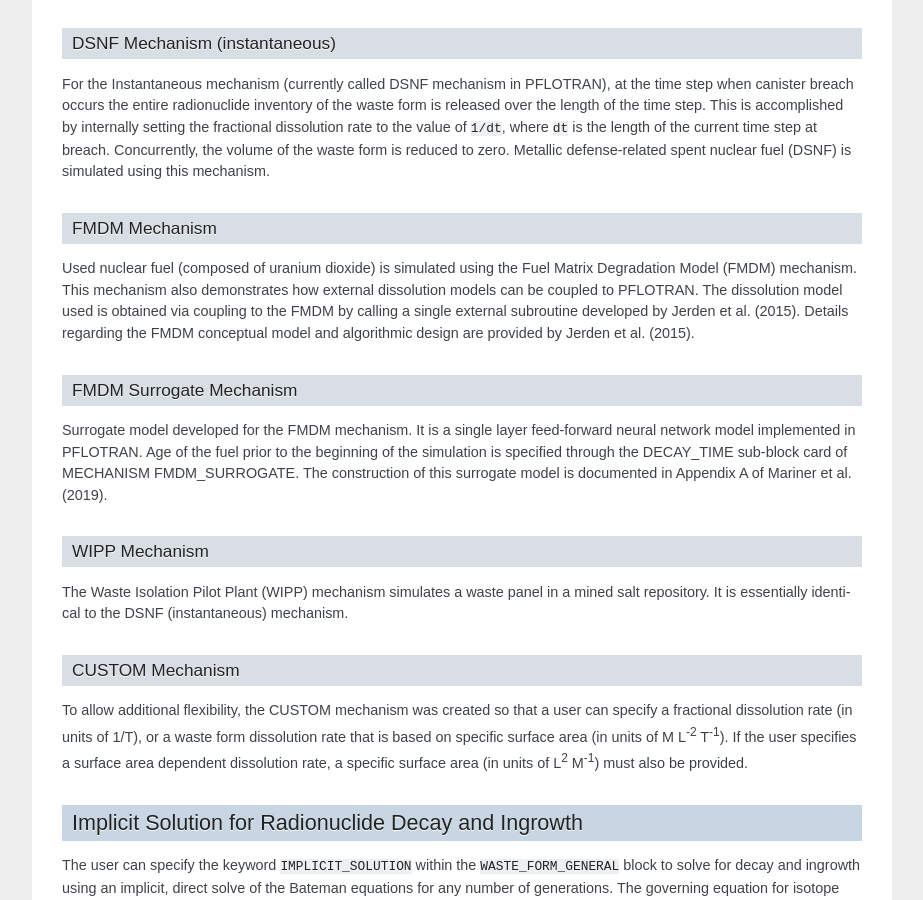
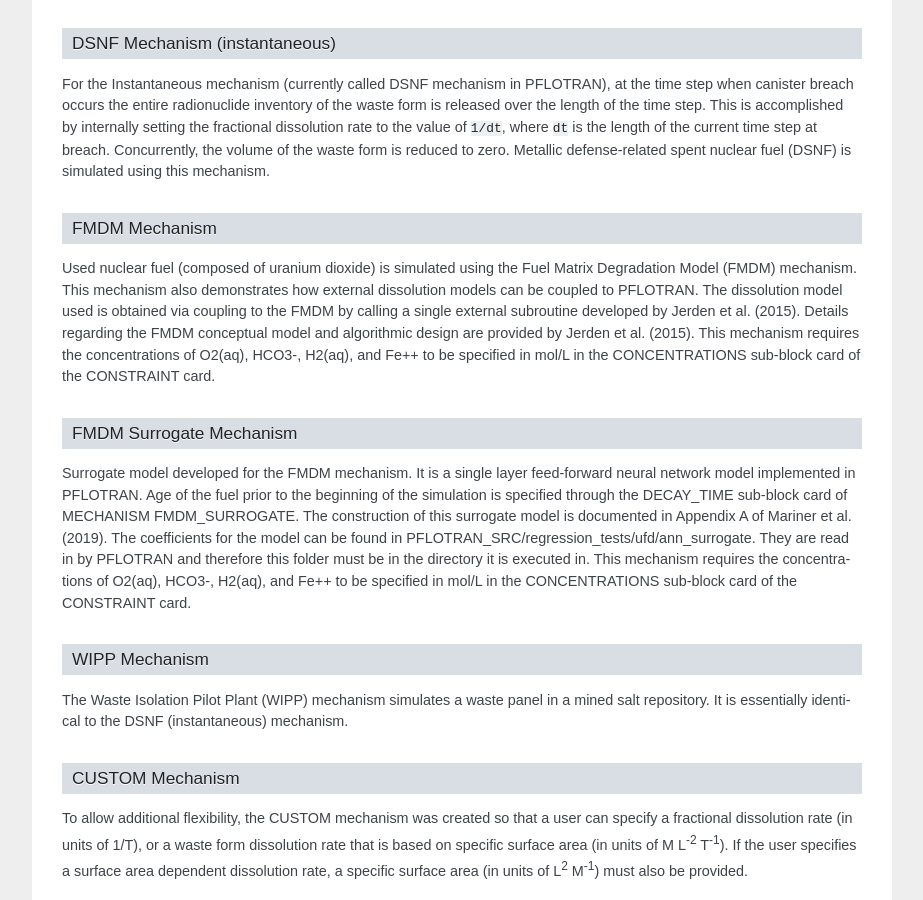
Before and after one commit to Miracloon/pflotran-documentation, a Sphinx documentation site: the page built from source/theory_guide/pm_waste_form.rst, in a window 1280 px wide and 900 px high, scrolled down 2661 px. Shown: the whole window, without its empty margins (318-1241 px from the left). Built offline with Sphinx 7.4.7, drawn with Linux system fonts in a browser that asks for light colours.

Commit message:
added some details for fmdm
  - fixed a typo
  - coefficients needed for the ann model
  - concentrations expected by fmdm and fmdm_surrogate

```diff
--- a/source/theory_guide/pm_waste_form.rst
+++ b/source/theory_guide/pm_waste_form.rst
@@ -187,6 +187,9 @@
 model used is obtained via coupling to the FMDM by calling a single external
 subroutine developed by Jerden et al. (2015). Details regarding the FMDM
 conceptual model and algorithmic design are provided by Jerden et al. (2015).
+This mechanism requires the concentrations of O2(aq), HCO3-, H2(aq),
+and Fe++ to be specified in mol/L in the CONCENTRATIONS sub-block card
+of the CONSTRAINT card.
 
 FMDM Surrogate Mechanism
 ........................
@@ -194,7 +197,12 @@
 feed-forward neural network model implemented in PFLOTRAN. Age of the fuel
 prior to the beginning of the simulation is specified through the DECAY_TIME
 sub-block card of MECHANISM FMDM_SURROGATE. The construction of this surrogate
-model is documented in Appendix A of Mariner et al. (2019).
+model is documented in Appendix A of Mariner et al. (2019). The coefficients
+for the model can be found in PFLOTRAN_SRC/regression_tests/ufd/ann_surrogate.
+They are read in by PFLOTRAN and therefore this folder must be in the
+directory it is executed in. This mechanism requires the concentrations of
+O2(aq), HCO3-, H2(aq), and Fe++ to be specified in mol/L in the CONCENTRATIONS
+sub-block card of the CONSTRAINT card.
 
 WIPP Mechanism
 ..............
--- a/source/user_guide/cards/process_model_cards/waste_form_general_card.rst
+++ b/source/user_guide/cards/process_model_cards/waste_form_general_card.rst
@@ -216,7 +216,7 @@
 
       BURNUP 6.0d1 ! GWd/MTHM
 
-* **MECHANISM FMDMSURROGTE sub-block cards:**
+* **MECHANISM FMDMSURROGATE sub-block cards:**
 
    SPECIFIC_SURFACE_AREA <double> <unit_string> (required for types GLASS, FMDM, FMDM_SURROGATE; semi-optional for type
    CUSTOM; do not include for types DSNF and WIPP)
```
